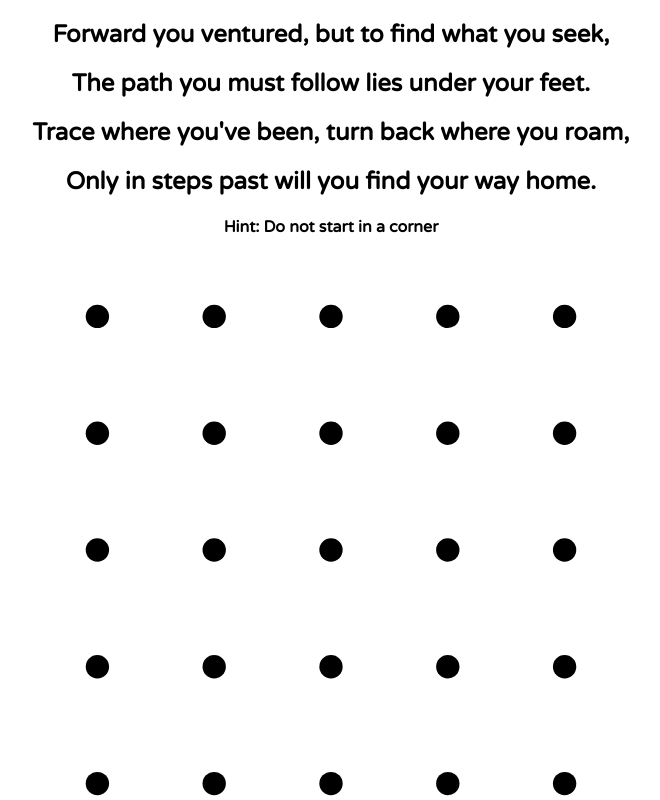
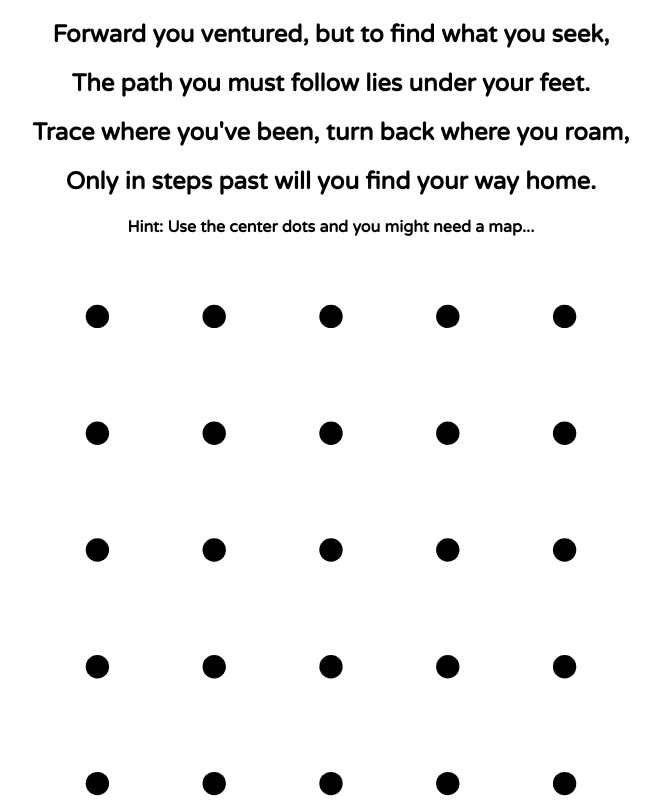
Before and after one commit to AniTang99/AniTang99.github.io, a website with bundled scripts: page index.html in a window 1280 px wide. Shown: the whole page, without its empty margins (309-969 px from the left). Built offline with nearby package versions, Linux system fonts and the light colour scheme.

Commit message:
Updated hint

```diff
--- a/index.html
+++ b/index.html
@@ -66,7 +66,7 @@
         <h2 style="text-align: center;">The path you must follow lies under your feet.</h2>
         <h2 style="text-align: center;">Trace where you've been, turn back where you roam,</h2>
         <h2 style="text-align: center;">Only in steps past will you find your way home.</h2>
-        <h4 style="text-align: center;"> Hint: Do not start in a corner</h4>
+        <h4 style="text-align: center;"> Hint: Use the center dots and you might need a map...</h4>
         <!-- <iframe class="stars" src="https://ghbtns.com/github-btn.html?user=tympanix&repo=pattern-lock-js&type=star&count=true&size=large" frameborder="0" scrolling="0" width="160px" height="30px"></iframe> -->
         <svg class="patternlock" id="lock" viewBox="-10 0 100 100" xmlns="http://www.w3.org/2000/svg">
             <g class="lock-actives"></g>
```
